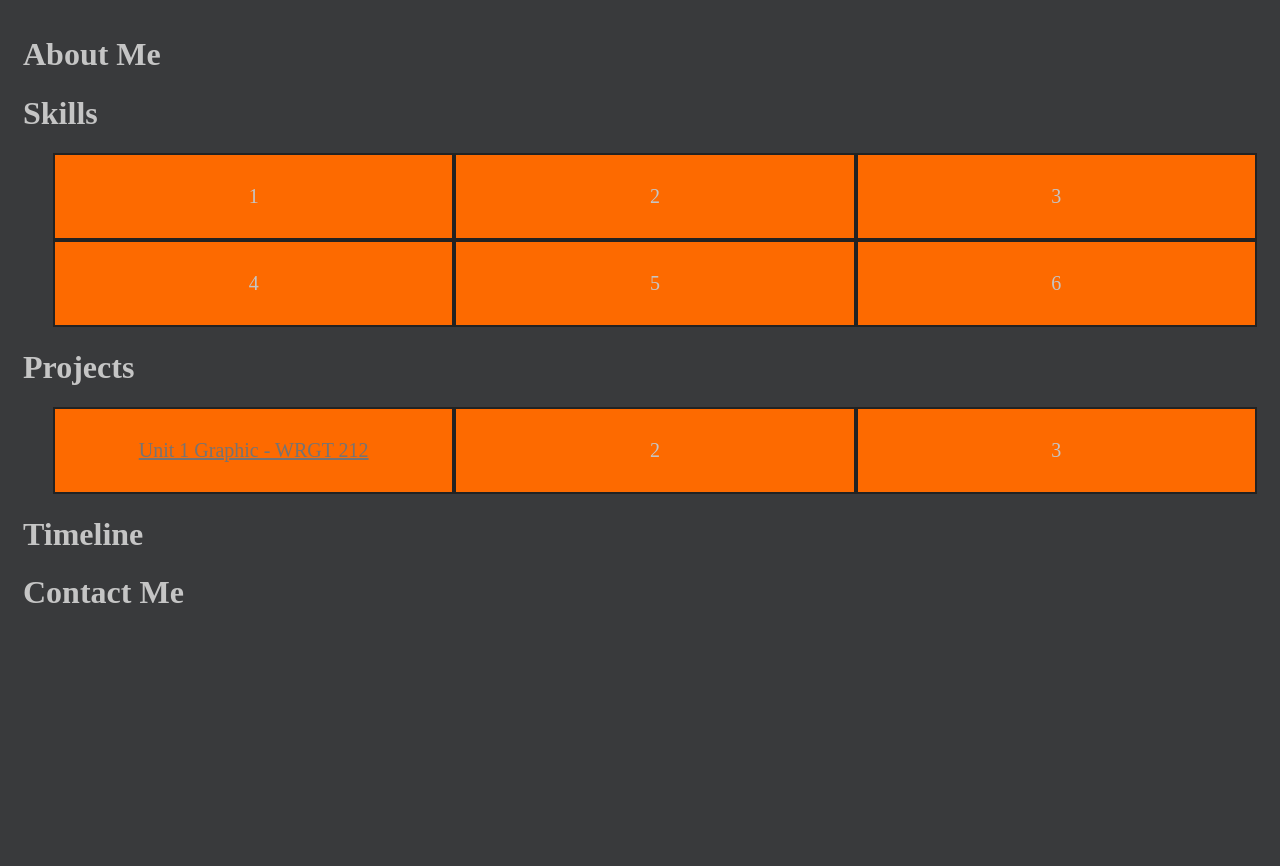
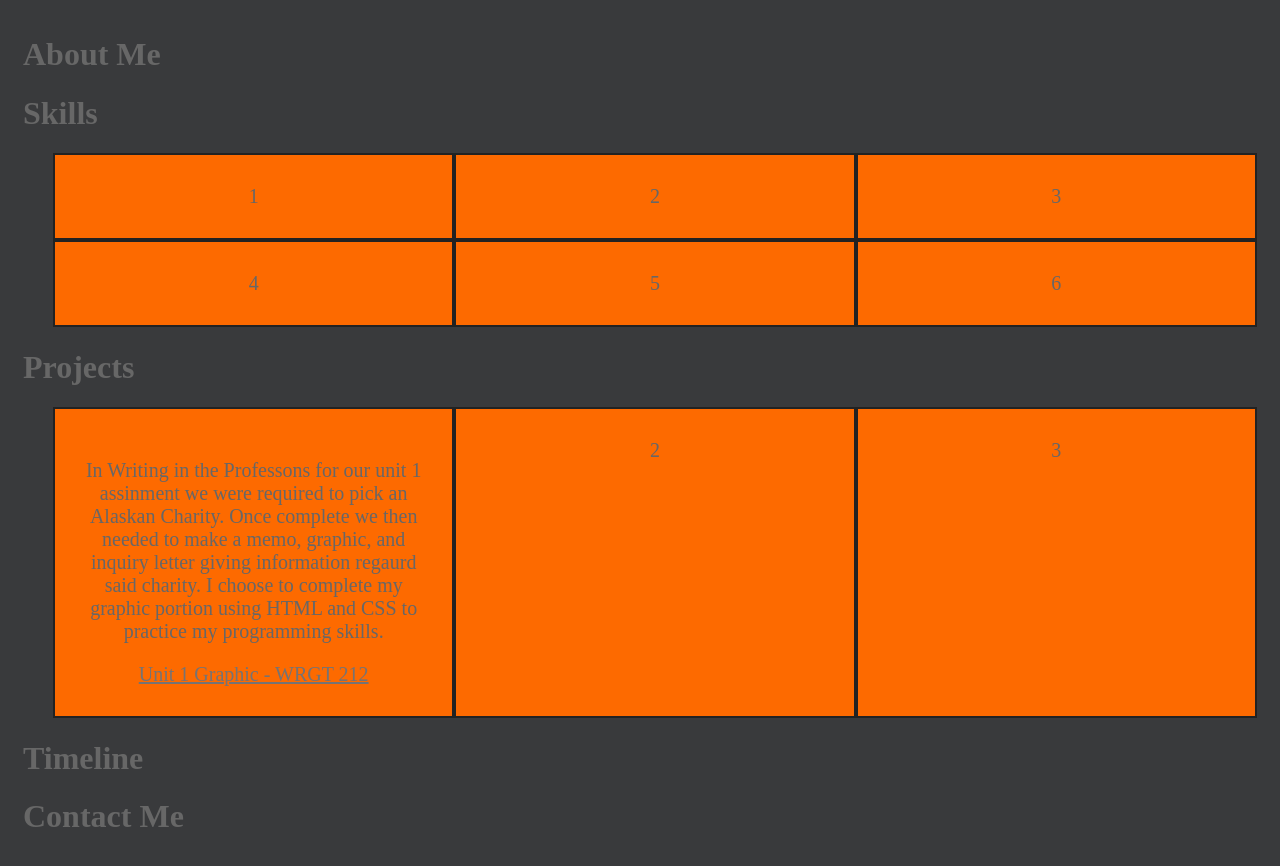
Before and after one commit to rjmichaelii/rjmichaelii.github.io, a plain HTML site: page main.html in a window 1280 px wide. Before the commit the page ends 800 px from the top, so only its background shows below. Drawn offline with Linux system fonts and the light colour scheme.

Commit message:
minor html and css changes

```diff
--- a/main.html
+++ b/main.html
@@ -40,6 +40,9 @@
         <h1>Projects</h1>
             <div class="grid-container">
                 <div class="grid-item">
+                    <p>
+                        In Writing in the Professons for our unit 1 assinment we were required to pick an Alaskan Charity. Once complete we then needed to make a memo, graphic, and inquiry letter giving information regaurd said charity. I choose to complete my graphic portion using HTML and CSS to practice my programming skills.
+                    </p>
                     <a href="Unit 1 Graphic for WRTG - Project/index.html">Unit 1 Graphic - WRGT 212</a>
                 </div>
                 <div class="grid-item">2</div>
--- a/style.css
+++ b/style.css
@@ -1,7 +1,7 @@
 
 html {
     background-color: #393A3C;
-    color: #C5C5C5;
+    color: #676767;
     padding: 15px;
 }
 
```
